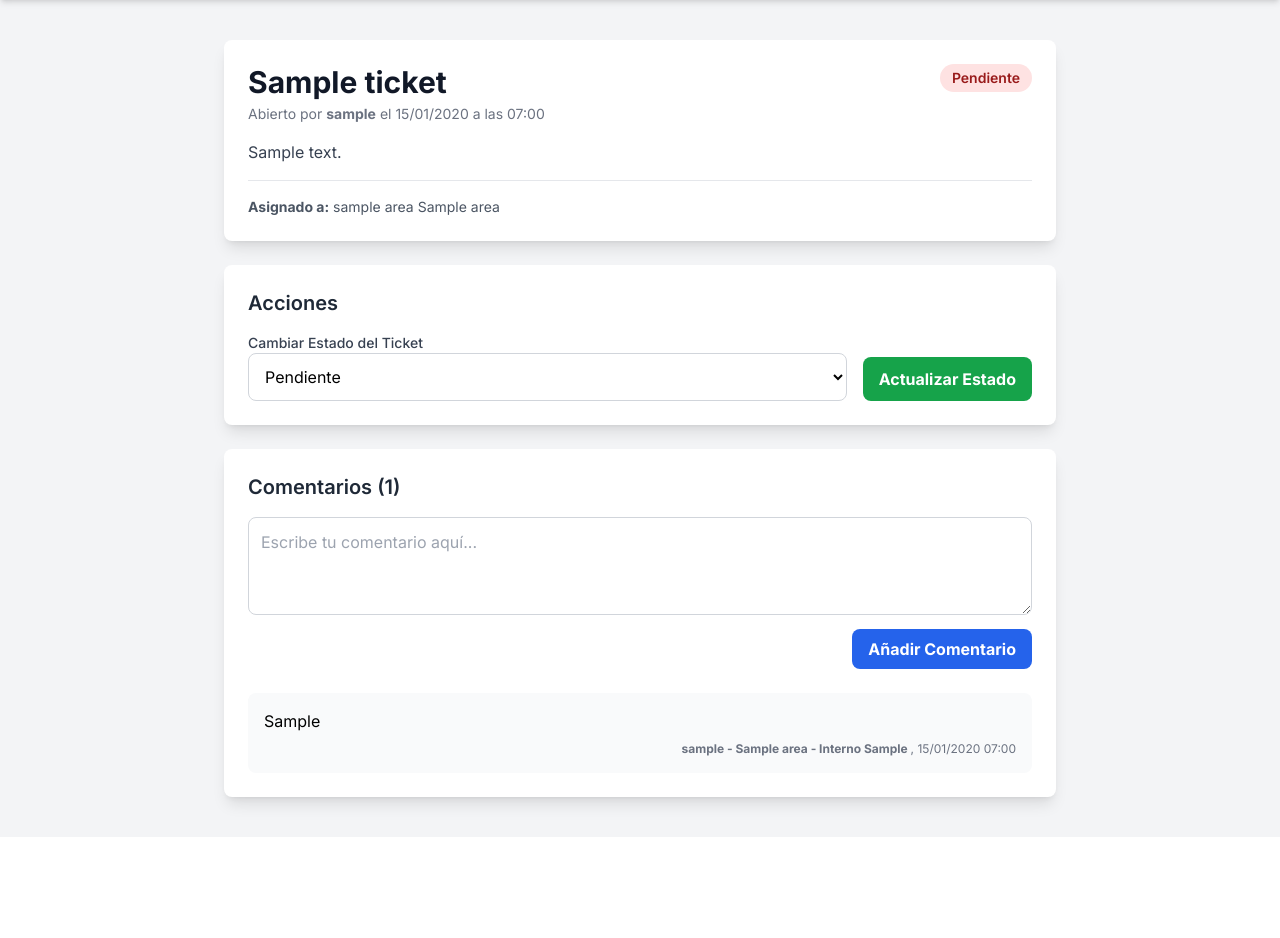
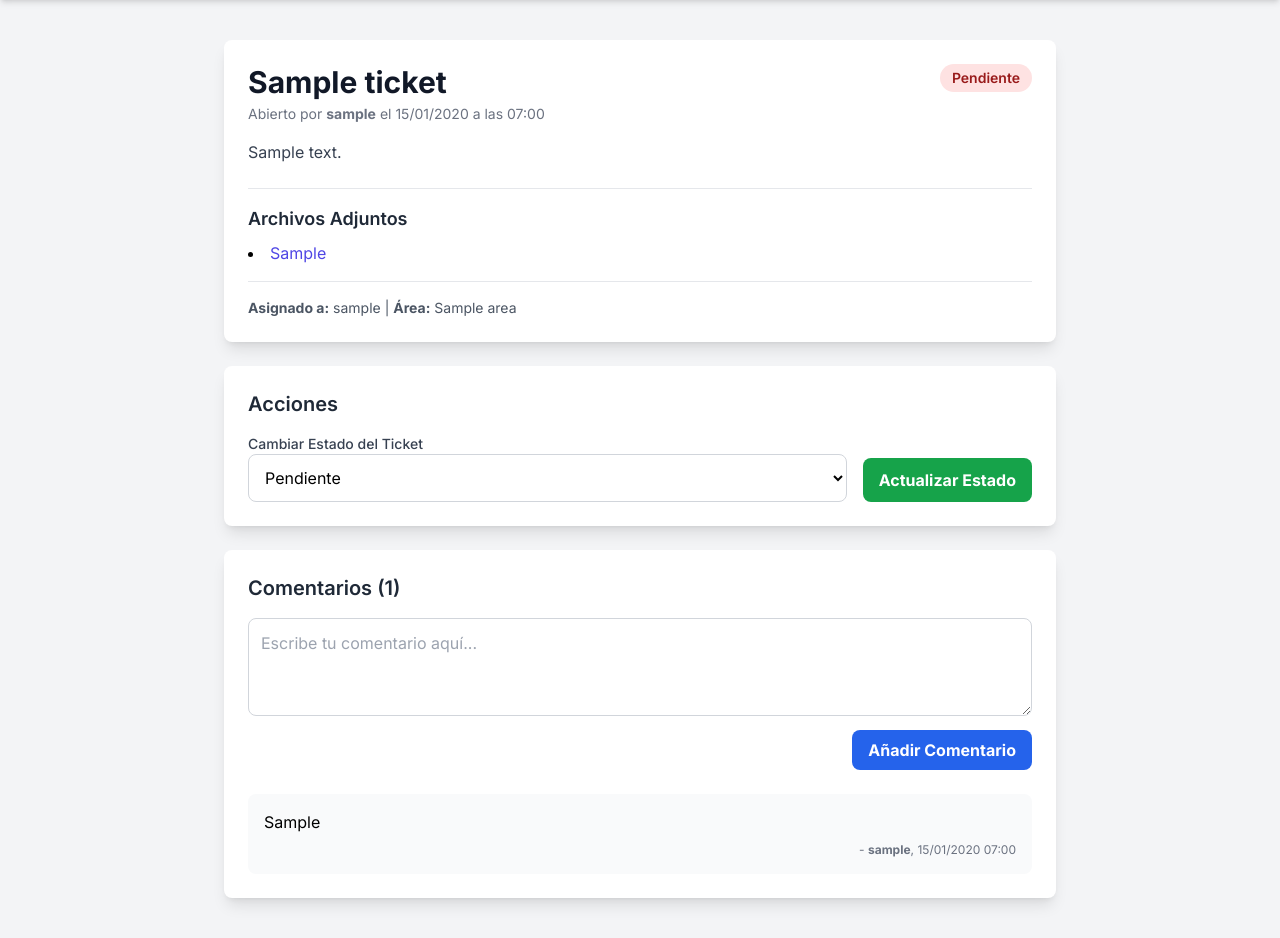
Before and after one commit to AgustinDAmore/tickets, a Django app: page /tickets/1/ in a window 1280 px wide. Shown: the part 64-1002 px from the top of the page. Before the commit the page ends 881 px from the top, so only its background shows below. Run offline with Django 5.2, Linux system fonts and the light colour scheme; a user stored in the database is signed in; tables that the repository leaves empty hold one stand-in row (values such as "Sample post"); some libraries are stand-ins or nearby versions.

Commit message:
Se agrego la posibilidad de que los tickets cuenten con archivos adjuntos

```diff
--- a/gestion/forms.py
+++ b/gestion/forms.py
@@ -50,9 +50,22 @@ class TicketCreationForm(forms.ModelForm):
         required=True,
         widget=forms.Select(attrs={'class': 'form-field-input'})
     )
+    # Campo para subir múltiples archivos (CORREGIDO)
+    adjuntos = forms.FileField(
+        required=False,
+        label="Adjuntar archivos (opcional)"
+    )
+
+    def __init__(self, *args, **kwargs):
+        super(TicketCreationForm, self).__init__(*args, **kwargs)
+        self.fields['adjuntos'].widget.attrs.update({
+            'multiple': True,
+            'class': 'form-field-input'
+        })
+
     class Meta:
         model = Ticket
-        fields = ['titulo', 'area_asignada', 'descripcion']
+        fields = ['titulo', 'area_asignada', 'descripcion', 'adjuntos']
         widgets = {
             'titulo': forms.TextInput(attrs={'class': 'form-field-input'}),
             'descripcion': forms.Textarea(attrs={'class': 'form-field-input', 'rows': 5}),
--- a/gestion/models.py
+++ b/gestion/models.py
@@ -4,6 +4,7 @@ from django.db import models
 from django.conf import settings
 from django.db.models.signals import post_save
 from django.dispatch import receiver
+import os
 
 User = settings.AUTH_USER_MODEL
 
@@ -61,3 +62,12 @@ class Aviso(models.Model):
     leido_por = models.ManyToManyField(User, related_name='avisos_leidos', blank=True)
     class Meta:
         ordering = ['-fecha_creacion']
+
+class ArchivoAdjunto(models.Model):
+    ticket = models.ForeignKey(Ticket, on_delete=models.CASCADE, related_name='adjuntos')
+    archivo = models.FileField(upload_to='adjuntos_tickets/')
+    fecha_subida = models.DateTimeField(auto_now_add=True)
+
+    def __str__(self):
+        # Devuelve solo el nombre del archivo, no la ruta completa
+        return os.path.basename(self.archivo.name)
--- a/gestion/templates/gestion/ticket_detalle.html
+++ b/gestion/templates/gestion/ticket_detalle.html
@@ -52,8 +52,25 @@
             <div class="prose max-w-none text-gray-700">
                 <p>{{ ticket.descripcion|linebreaks }}</p>
             </div>
+
+            <!-- SECCIÓN DE ARCHIVOS ADJUNTOS (NUEVA) -->
+            {% if ticket.adjuntos.all %}
+            <div class="mt-6 pt-4 border-t border-gray-200">
+                <h4 class="text-lg font-semibold text-gray-800 mb-2">Archivos Adjuntos</h4>
+                <ul class="list-disc list-inside space-y-1">
+                    {% for adjunto in ticket.adjuntos.all %}
+                    <li>
+                        <a href="{{ adjunto.archivo.url }}" target="_blank" class="text-indigo-600 hover:underline">
+                            {{ adjunto }}
+                        </a>
+                    </li>
+                    {% endfor %}
+                </ul>
+            </div>
+            {% endif %}
+
             <div class="mt-4 pt-4 border-t border-gray-200 text-sm text-gray-600">
-                <strong>Asignado a:</strong> {{ ticket.usuario_asignado.username|default:"Nadie" }} area {{ ticket.usuario_asignado.perfil.area.nombre|default:"Sin Área" }}
+                <strong>Asignado a:</strong> {{ ticket.usuario_asignado.username|default:"Nadie" }} | <strong>Área:</strong> {{ ticket.area_asignada.nombre|default:"Sin Área" }}
             </div>
         </div>
 
@@ -103,7 +120,7 @@
                 <div class="bg-gray-50 p-4 rounded-lg">
                     <p class="text-gray-800">{{ comentario.cuerpo_comentario|linebreaks }}</p>
                     <p class="text-xs text-gray-500 mt-2 text-right">
-                        <strong>{{ comentario.usuario_autor.username }} - {{ ticket.usuario_asignado.perfil.area.nombre|default:"Sin Área" }} {% if ticket.usuario_asignado.perfil.numero_interno %} - Interno {{ ticket.usuario_asignado.perfil.numero_interno }} {% endif %}</strong>, {{ comentario.fecha_creacion|date:"d/m/Y H:i" }}
+                        - <strong>{{ comentario.usuario_autor.username }}</strong>, {{ comentario.fecha_creacion|date:"d/m/Y H:i" }}
                     </p>
                 </div>
                 {% empty %}
--- a/gestion/urls.py
+++ b/gestion/urls.py
@@ -1,5 +1,6 @@
 # /var/www/tickets/gestion/urls.py
-
+from django.conf import settings
+from django.conf.urls.static import static
 from django.urls import path
 from .views import (
     show_login_page,
@@ -41,3 +42,5 @@ urlpatterns = [
     path('areas/', gestionar_areas_view, name='gestionar_areas'),
     path('usuarios/cambiar-area/<int:user_id>/', cambiar_area_view, name='cambiar_area'),
 ]
+if settings.DEBUG:
+    urlpatterns += static(settings.MEDIA_URL, document_root=settings.MEDIA_ROOT)
--- a/gestion/views.py
+++ b/gestion/views.py
@@ -13,7 +13,7 @@ import json
 import csv
 import logging
 
-from .models import Ticket, EstadoTicket, Aviso, Perfil, Area
+from .models import Ticket, EstadoTicket, Aviso, Perfil, Area, ArchivoAdjunto
 from .forms import (
     CustomUserCreationForm, TicketCreationForm, CommentForm,
     StatusChangeForm, AdminPasswordChangeForm, AvisoForm,
@@ -135,8 +135,10 @@ def gestionar_areas_view(request: HttpRequest) -> HttpResponse:
 
 @login_required
 def crear_ticket_view(request: HttpRequest) -> HttpResponse:
+    """Muestra y procesa el formulario para crear un nuevo ticket, incluyendo archivos adjuntos."""
     if request.method == 'POST':
-        form = TicketCreationForm(request.POST)
+        # Pasamos request.FILES al formulario para que maneje los archivos
+        form = TicketCreationForm(request.POST, request.FILES)
         if form.is_valid():
             ticket = form.save(commit=False)
             ticket.usuario_creador = request.user
@@ -144,11 +146,18 @@ def crear_ticket_view(request: HttpRequest) -> HttpResponse:
                 ticket.estado = EstadoTicket.objects.get(nombre_estado='Pendiente')
             except EstadoTicket.DoesNotExist:
                 return HttpResponse("Error: El estado 'Pendiente' no está configurado.", status=500)
-            ticket.save()
-            audit_log.info(f"TICKET CREADO: Usuario '{request.user.username}' creó el ticket #{ticket.id} para el área '{ticket.area_asignada.nombre}'.")
+
+            ticket.save() # Guardamos el ticket primero para obtener un ID
+
+            # Guardamos cada uno de los archivos adjuntos
+            for f in request.FILES.getlist('adjuntos'):
+                ArchivoAdjunto.objects.create(ticket=ticket, archivo=f)
+
+            audit_log.info(f"TICKET CREADO: Usuario '{request.user.username}' creó el ticket #{ticket.id} '{ticket.titulo}'.")
             return redirect('dashboard')
     else:
         form = TicketCreationForm()
+
     return render(request, 'gestion/crear_ticket.html', {'form': form})
 
 @login_required
--- a/tickets/settings.py
+++ b/tickets/settings.py
@@ -177,3 +177,6 @@ LOGGING = {
 
 # URL de la página de inicio de sesión
 LOGIN_URL = '/login/'
+# --- Configuración para Archivos Subidos por Usuarios ---
+MEDIA_URL = '/media/'
+MEDIA_ROOT = os.path.join(BASE_DIR, 'media')
```
Also changed, not shown: gestion/templates/gestion/crear_ticket.html (+8 -2 lines), gestion/migrations/0001_initial.py.
